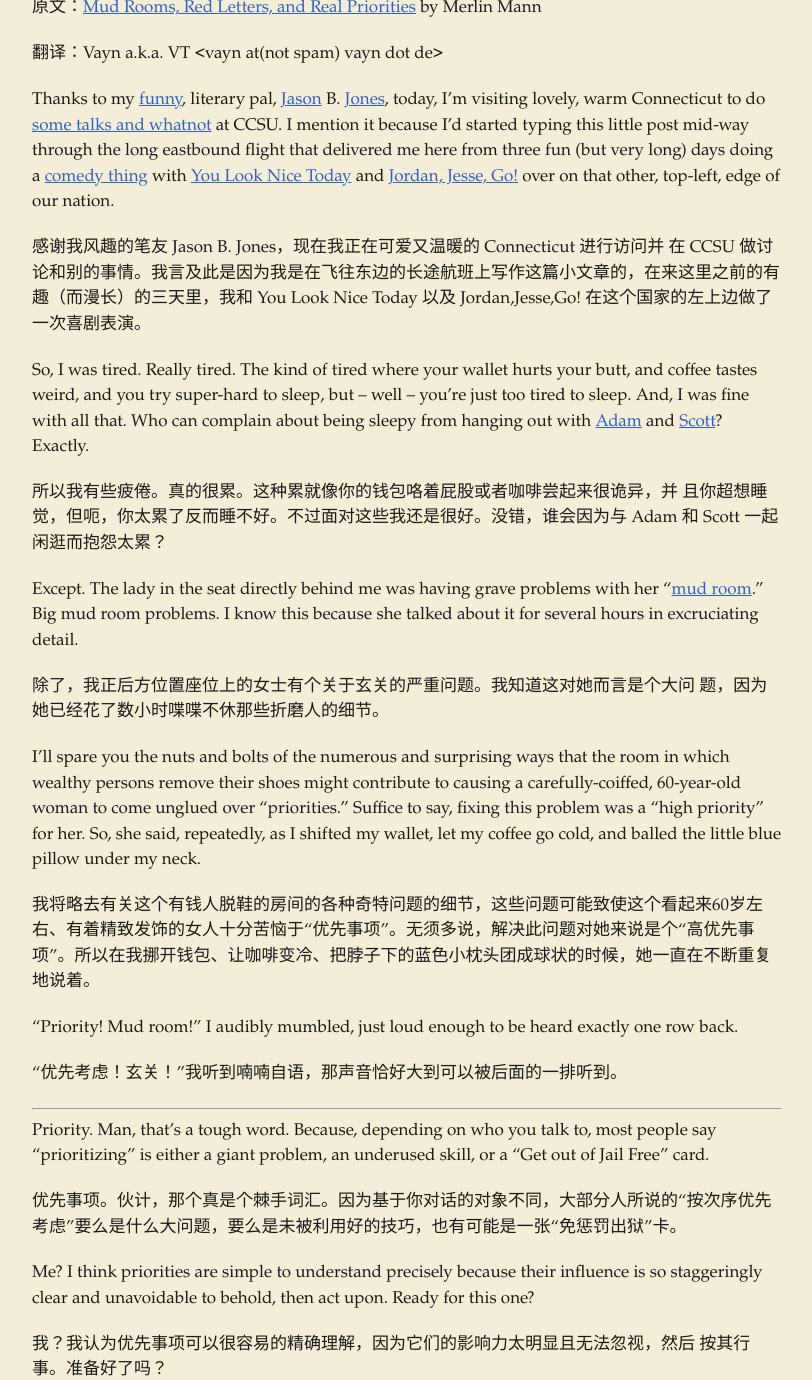
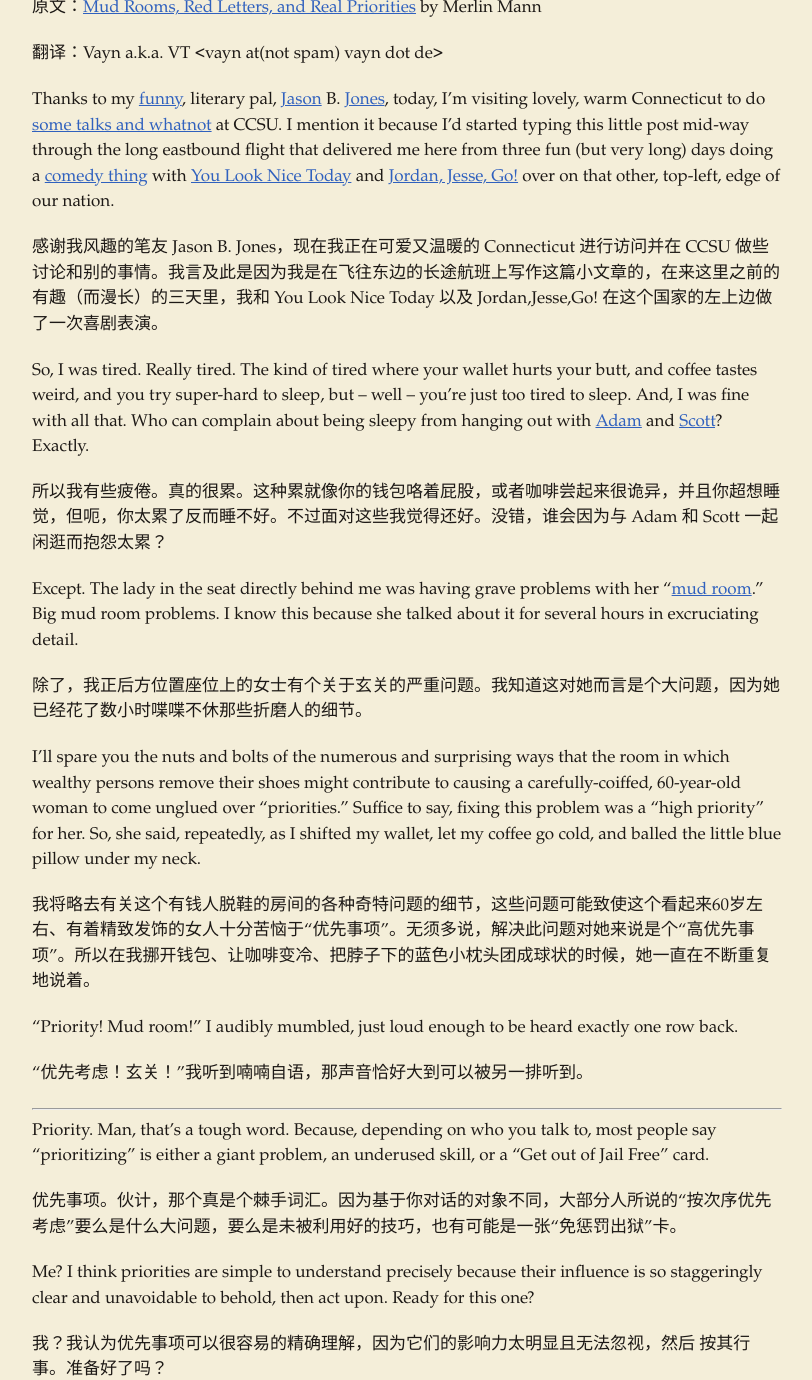
Before and after one commit to Vayn/vayn.github.io, a Jekyll site: the page built from _posts/2011-01-19-think-priorities.markdown, in a window 1280 px wide and 1400 px high, scrolled down 801 px, cut to the strip 20-1400 px from the top of the window. Shown: the whole strip, without its empty margins (233-1045 px from the left). Built offline with Jekyll 4.4.1, drawn with Linux system fonts in a browser that asks for light colours; comment, search, counter and statistics services are not loaded; some of the changed text lies outside the part shown.

Commit message:
add new post

```diff
--- a/_posts/2011-01-19-think-priorities.markdown
+++ b/_posts/2011-01-19-think-priorities.markdown
@@ -13,8 +13,7 @@
 当你按下 Insterpaper 的 “Later” 按钮时，有没有想过为什么要按下它。这篇文章为什么不值得现在读，应该什么时候读？
 
 你选择将其推后阅读的时候，也就是说你认为现在有更重要的事情做。有意思的问题来了
-——你凭什么这么认为？而且你认为自己有更重要的事情要去做的话，你怎么还没去做，反
-而有时间去评价一篇文章不值得现在读？
+——你凭什么这么认为？而且你认为自己有更重要的事情要去做的话，你怎么还没去做，反而有时间去评价一篇文章不值得现在读？
 
 我自知翻译水平有限，欢迎各位指点。
 
@@ -26,18 +25,15 @@
 
 Thanks to my [funny](http://twitter.com/jbj/status/1612747284), literary pal, [Jason](http://jbj.wordherders.net/) B. [Jones](http://twitter.com/jbj), today, I'm visiting lovely, warm Connecticut to do [some talks and whatnot](http://www.ccsu.edu/itc/mann/mann.html) at CCSU. I mention it because I'd started typing this little post mid-way through the long eastbound flight that delivered me here from three fun (but very long) days doing a [comedy thing](http://www.bridgetowncomedyfestival.com/) with [You Look Nice Today](http://youlooknicetoday.com/) and [Jordan, Jesse, Go!](http://www.maximumfun.org/blog/labels/jjgo.html) over on that other, top-left, edge of our nation.
 
-感谢我风趣的笔友 Jason B. Jones，现在我正在可爱又温暖的 Connecticut 进行访问并
-在 CCSU 做讨论和别的事情。我言及此是因为我是在飞往东边的长途航班上写作这篇小文章的，在来这里之前的有趣（而漫长）的三天里，我和 You Look Nice Today 以及 Jordan,Jesse,Go! 在这个国家的左上边做了一次喜剧表演。
+感谢我风趣的笔友 Jason B. Jones，现在我正在可爱又温暖的 Connecticut 进行访问并在 CCSU 做些讨论和别的事情。我言及此是因为我是在飞往东边的长途航班上写作这篇小文章的，在来这里之前的有趣（而漫长）的三天里，我和 You Look Nice Today 以及 Jordan,Jesse,Go! 在这个国家的左上边做了一次喜剧表演。
 
 So, I was tired. Really tired. The kind of tired where your wallet hurts your butt, and coffee tastes weird, and you try super-hard to sleep, but -- well -- you're just too tired to sleep. And, I was fine with all that. Who can complain about being sleepy from hanging out with [Adam](http://lonelysandwich.com/) and [Scott](http://yourmonkeycalled.com/)? Exactly.
 
-所以我有些疲倦。真的很累。这种累就像你的钱包咯着屁股或者咖啡尝起来很诡异，并
-且你超想睡觉，但呃，你太累了反而睡不好。不过面对这些我还是很好。没错，谁会因为与 Adam 和 Scott 一起闲逛而抱怨太累？
+所以我有些疲倦。真的很累。这种累就像你的钱包咯着屁股，或者咖啡尝起来很诡异，并且你超想睡觉，但呃，你太累了反而睡不好。不过面对这些我觉得还好。没错，谁会因为与 Adam 和 Scott 一起闲逛而抱怨太累？
 
 Except. The lady in the seat directly behind me was having grave problems with her "[mud room](http://www.google.com/search?client=safari&rls=en-us&q=mud+room&ie=UTF-8&oe=UTF-8)." Big mud room problems. I know this because she talked about it for several hours in excruciating detail.
 
-除了，我正后方位置座位上的女士有个关于玄关的严重问题。我知道这对她而言是个大问
-题，因为她已经花了数小时喋喋不休那些折磨人的细节。
+除了，我正后方位置座位上的女士有个关于玄关的严重问题。我知道这对她而言是个大问题，因为她已经花了数小时喋喋不休那些折磨人的细节。
 
 I'll spare you the nuts and bolts of the numerous and surprising ways that the room in which wealthy persons remove their shoes might contribute to causing a carefully-coiffed, 60-year-old woman to come unglued over "priorities." Suffice to say, fixing this problem was a "high priority" for her. So, she said, repeatedly, as I shifted my wallet, let my coffee go cold, and balled the little blue pillow under my neck.
 
@@ -45,7 +41,7 @@
 
 "Priority! Mud room!" I audibly mumbled, just loud enough to be heard exactly one row back.
 
-“优先考虑！玄关！”我听到喃喃自语，那声音恰好大到可以被后面的一排听到。
+“优先考虑！玄关！”我听到喃喃自语，那声音恰好大到可以被另一排听到。
 
 <hr />
 
```
Also changed, not shown: other parts of _posts/2011-01-19-think-priorities.markdown (+1 -1 lines).
